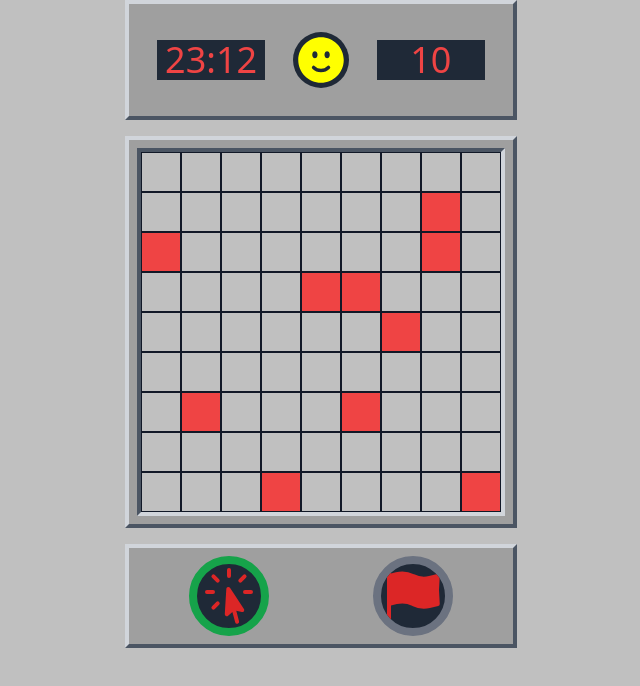
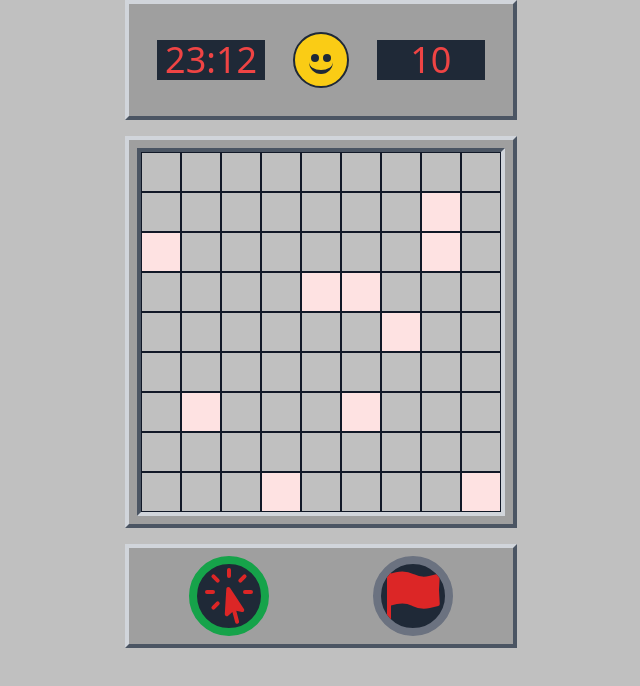
Before and after one commit to weelics/React-MineSweeper, a React (Create React App) app: page / in a window 1280 px wide. Shown: the top 686 px of the page, without its empty margins (319-959 px from the left). Built offline with nearby package versions, Linux system fonts and the light colour scheme.

Commit message:
chore: set new icon for flag

```diff
--- a/src/App.js
+++ b/src/App.js
@@ -108,21 +108,17 @@ function App() {
           <p className="text-4xl text-red-500 bg-gray-800 w-[33%] h-10 text-center">
             {"23:12"}
           </p>
-          <svg
+          <div
             onClick={() => {
               reset();
             }}
-            xmlns="http://www.w3.org/2000/svg"
-            viewBox="0 0 24 24"
-            fill="yellow"
-            className="w-14 h-14 text-center border-1 rounded-full bg-gray-800 border-gray-800 hover:stroke-yellow-300"
+
+            className="relative w-14 h-14 text-center bg-yellow-400 border-2 border-gray-800 items-center rounded-full hover:bg-yellow-300"
           >
-            <path
-              fillRule="evenodd"
-              d="M12 2.25c-5.385 0-9.75 4.365-9.75 9.75s4.365 9.75 9.75 9.75 9.75-4.365 9.75-9.75S17.385 2.25 12 2.25zm-2.625 6c-.54 0-.828.419-.936.634a1.96 1.96 0 00-.189.866c0 .298.059.605.189.866.108.215.395.634.936.634.54 0 .828-.419.936-.634.13-.26.189-.568.189-.866 0-.298-.059-.605-.189-.866-.108-.215-.395-.634-.936-.634zm4.314.634c.108-.215.395-.634.936-.634.54 0 .828.419.936.634.13.26.189.568.189.866 0 .298-.059.605-.189.866-.108.215-.395.634-.936.634-.54 0-.828-.419-.936-.634a1.96 1.96 0 01-.189-.866c0-.298.059-.605.189-.866zm2.023 6.828a.75.75 0 10-1.06-1.06 3.75 3.75 0 01-5.304 0 .75.75 0 00-1.06 1.06 5.25 5.25 0 007.424 0z"
-              clipRule="evenodd"
-            />
-          </svg>
+            <span className="absolute bottom-6 left-4 w-2 h-2 bg-gray-800 rounded-full"></span>
+            <span className="absolute bottom-6 right-4 w-2 h-2 bg-gray-800 rounded-full"></span>
+            <span className="absolute top-4 right-[14px] w-6 h-6 border-b-4 border-gray-800 rounded-full"></span>
+          </div>
 
           <p className="text-4xl text-red-500 bg-gray-800 w-[33%] h-10 text-center">
            {points}
--- a/src/components/block.js
+++ b/src/components/block.js
@@ -2,10 +2,13 @@ function Block(props) {
   let css ="w-full h-9 md:w-10 md:h-10  border border-gray-900 ";
   if (!props.content.isVisible) css+= "bg-[#C0C0C0] hover:bg-[#d9d9d9]";
   else css += "bg-gray-600";
-  if (props.content.isBomb) css += " bg-red-500";
+  if (props.content.isBomb) css += " bg-red-100";
   let body = "";
   let numberCss = "text-center m-0.5 text-2xl font-extrabold ";
-  if(props.content.isFlagged && props.content.isVisible === false) body = 'f';
+  if(props.content.isFlagged && props.content.isVisible === false) body = <svg xmlns="http://www.w3.org/2000/svg" viewBox="0 0 24 24" fill="currentColor" className="w-6 h-6 fill-red-600 ml-1 mt-1">
+  <path fillRule="evenodd" d="M3 2.25a.75.75 0 01.75.75v.54l1.838-.46a9.75 9.75 0 016.725.738l.108.054a8.25 8.25 0 005.58.652l3.109-.732a.75.75 0 01.917.81 47.784 47.784 0 00.005 10.337.75.75 0 01-.574.812l-3.114.733a9.75 9.75 0 01-6.594-.77l-.108-.054a8.25 8.25 0 00-5.69-.625l-2.202.55V21a.75.75 0 01-1.5 0V3A.75.75 0 013 2.25z" clipRule="evenodd" />
+</svg>
+;
   else if(props.content.isVisible  && props.content.value !== 0){
     body = props.content.value;
     switch(body){
```
